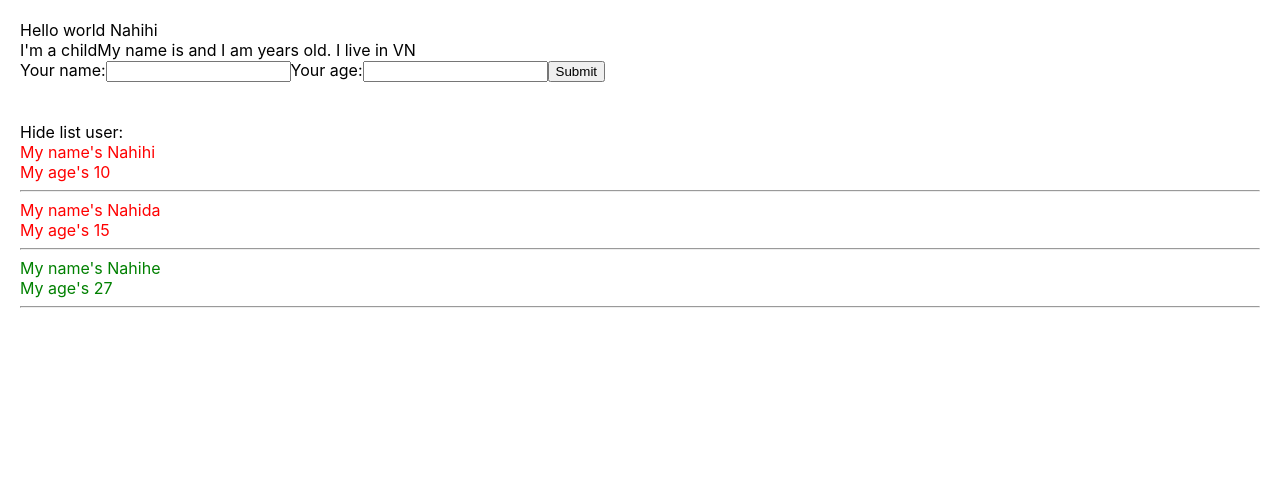
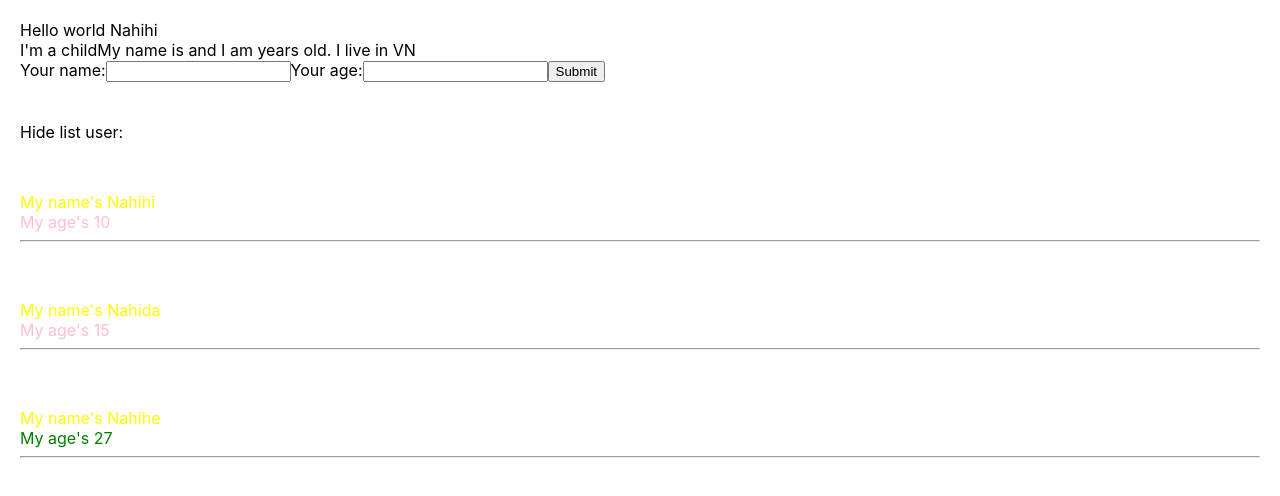
Before and after one commit to leminhtien289/HocReactChapterTwo, a React (Create React App) app: page / in a window 1280 px wide. Shown: the top 496 px of the page. Built offline with nearby package versions, Linux system fonts and the light colour scheme.

Commit message:
CSS with react

```diff
--- a/package.json
+++ b/package.json
@@ -13,6 +13,7 @@
     "redux": "4.2.0",
     "redux-devtools-extension": "2.13.9",
     "redux-thunk": "2.4.1",
+    "sass": "1.53.0",
     "web-vitals": "2.1.4"
   },
   "scripts": {
--- a/src/App.js
+++ b/src/App.js
@@ -1,5 +1,5 @@
 import logo from './logo.svg';
-import './App.css';
+import './App.scss';
 import { useDispatch, useSelector } from 'react-redux';
 import { increaseCounter, decreaseCounter } from './redux/action/counterAction';
 import MyComponent from './components/MyComponent';
--- a/src/App.css
+++ b/src/App.scss
@@ -1,10 +1,3 @@
-.red{
-    color: red;
-}
-
-.green{
-    color: green;
-}
 
 body {
   padding: 20px;
--- a/src/components/DisplayInfor.js
+++ b/src/components/DisplayInfor.js
@@ -1,4 +1,5 @@
 import React from 'react';
+import './DisplayInfor.scss'
 
 class DisplayInfor extends React.Component {
     state = {
@@ -19,7 +20,7 @@ class DisplayInfor extends React.Component {
         // console.table(listUsers);
 
         return (
-            <div>
+            <div className='display-infor-container'>
                 <div>
                     <span onClick={() => { this.handleShowHide() }}>
                         {this.state.isShowListUser === true ? "Hide list user:" : "Show list user:"}
@@ -31,7 +32,7 @@ class DisplayInfor extends React.Component {
 
                             return (
                                 <div key={user.id} className={+user.age > 18 ? "green" : "red"}>
-                                    <div>My name's {user.name}</div>
+                                    <div style={{ color: 'yellow', paddingTop: '50px' }}>My name's {user.name}</div>
                                     <div>My age's {user.age}</div>
                                     <hr></hr>
                                 </div>
--- /dev/null
+++ b/src/components/DisplayInfor.scss
@@ -0,0 +1,9 @@
+.display-infor-container {
+    .red {
+        color: pink;
+    }
+
+    .green {
+        color: green;
+    }
+}
```
Also changed, not shown: 1 other file (tests, documents, lock files or other folders).
